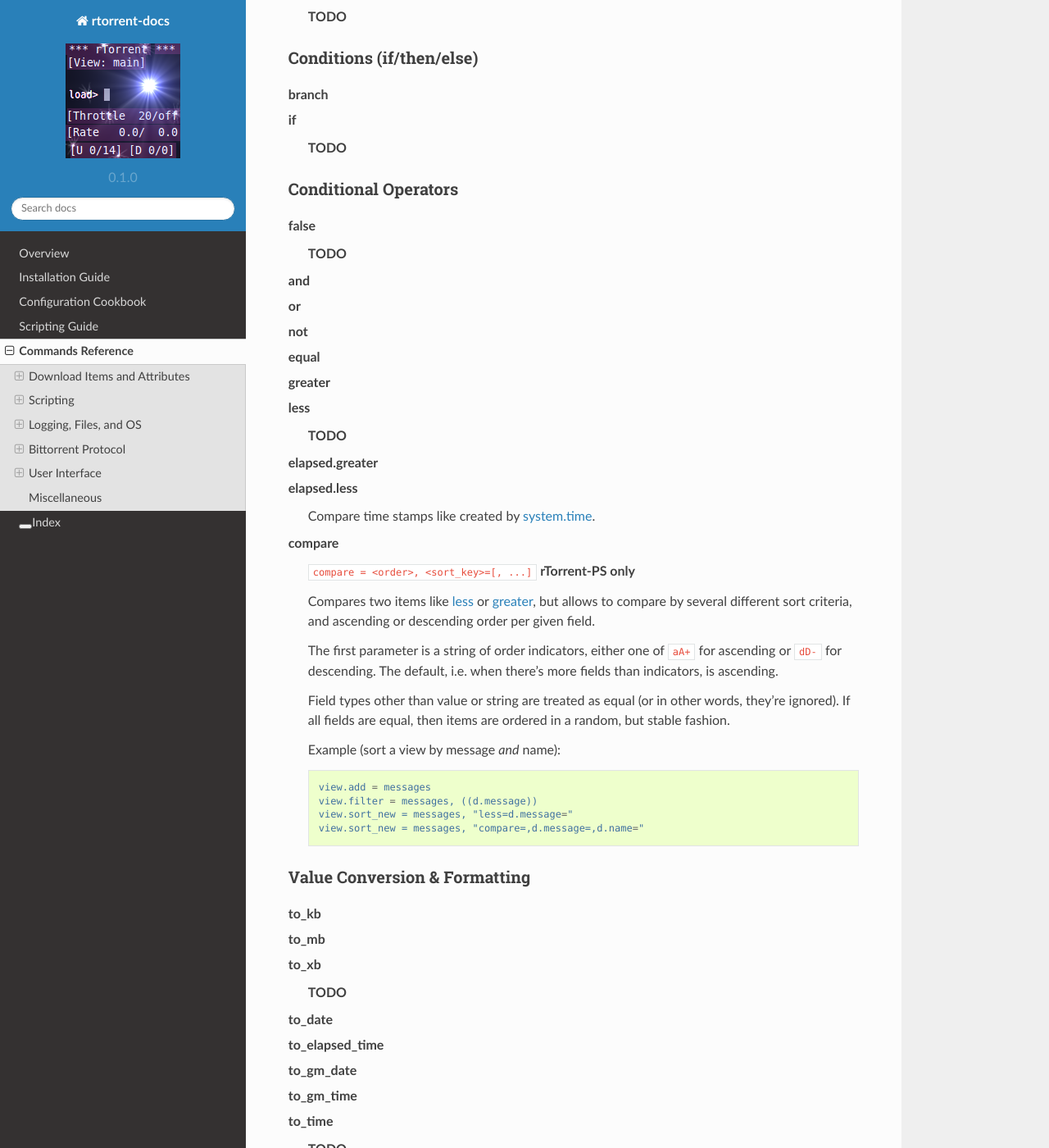
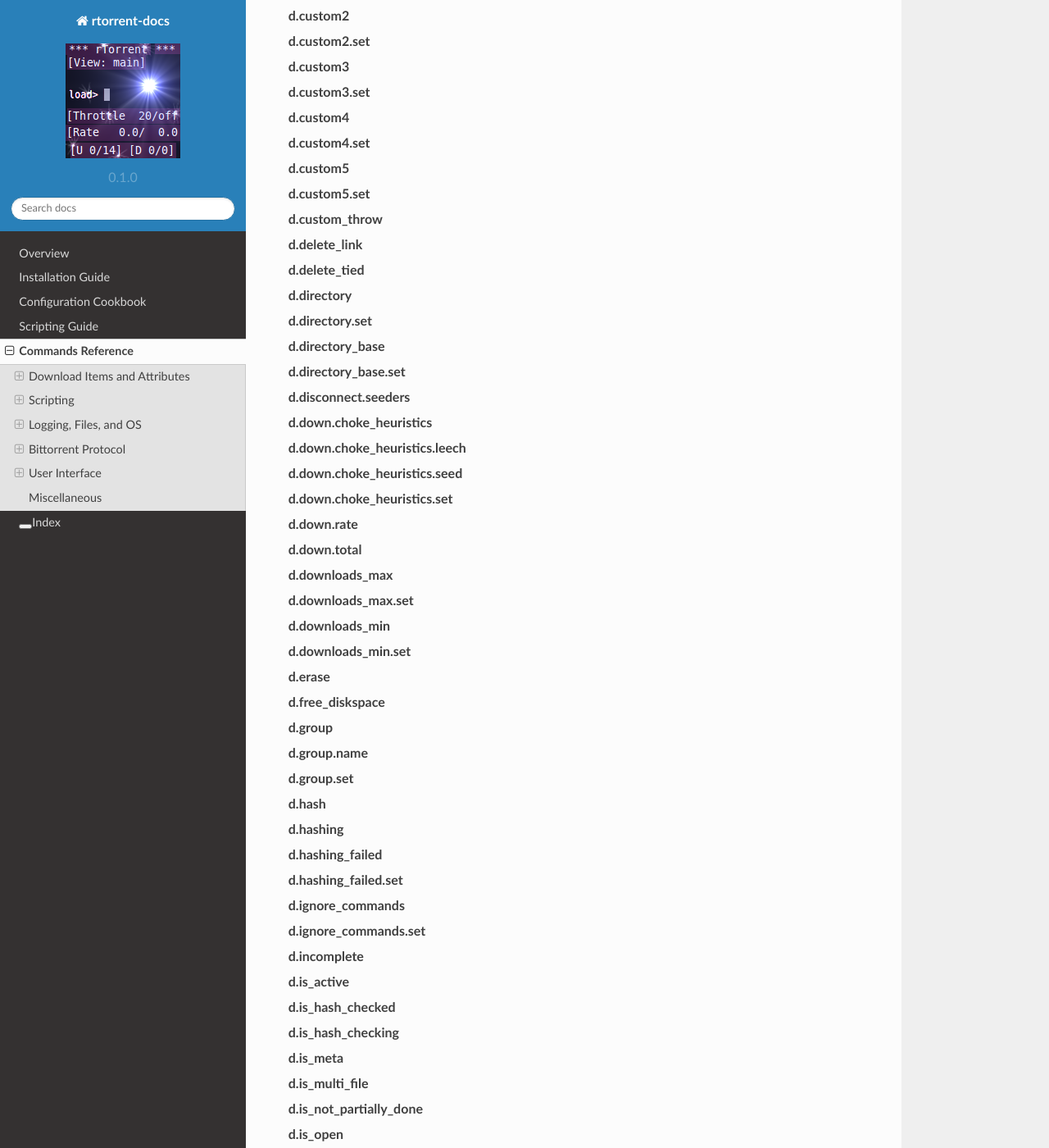
Before and after one commit to rtorrent-community/rtorrent-docs, a Sphinx documentation site: the page built from docs/cmd-ref.rst, in a window 1280 px wide and 1400 px high, scrolled down 1817 px. Shown: the whole window at 82% size. Built offline with Sphinx 7.4.7 and the Read the Docs theme 2.0.0, drawn with Linux system fonts in a browser that asks for light colours; some of the changed text lies outside the part shown.

Commit message:
single-letter command groups, and load.*

```diff
--- a/docs/include-cmd-items.rst
+++ b/docs/include-cmd-items.rst
@@ -3,7 +3,173 @@
 `d.*` commands
 ^^^^^^^^^^^^^^^^^^^^^^^^^^
 
-**TODO**
+.. glossary::
+
+    d.accepting_seeders
+    d.accepting_seeders.disable
+    d.accepting_seeders.enable
+    d.base_filename
+    d.base_path
+    d.bitfield
+    d.bytes_done
+    d.check_hash
+    d.chunk_size
+    d.chunks_hashed
+    d.chunks_seen
+    d.close
+    d.close.directly
+    d.complete
+    d.completed_bytes
+    d.completed_chunks
+    d.connection_current
+    d.connection_current.set
+    d.connection_leech
+    d.connection_seed
+    d.create_link
+    d.creation_date
+    d.custom
+    d.custom.set
+    d.custom1
+    d.custom1.set
+    d.custom2
+    d.custom2.set
+    d.custom3
+    d.custom3.set
+    d.custom4
+    d.custom4.set
+    d.custom5
+    d.custom5.set
+    d.custom_throw
+    d.delete_link
+    d.delete_tied
+    d.directory
+    d.directory.set
+    d.directory_base
+    d.directory_base.set
+    d.disconnect.seeders
+    d.down.choke_heuristics
+    d.down.choke_heuristics.leech
+    d.down.choke_heuristics.seed
+    d.down.choke_heuristics.set
+    d.down.rate
+    d.down.total
+    d.downloads_max
+    d.downloads_max.set
+    d.downloads_min
+    d.downloads_min.set
+    d.erase
+    d.free_diskspace
+    d.group
+    d.group.name
+    d.group.set
+    d.hash
+    d.hashing
+    d.hashing_failed
+    d.hashing_failed.set
+    d.ignore_commands
+    d.ignore_commands.set
+    d.incomplete
+    d.is_active
+    d.is_hash_checked
+    d.is_hash_checking
+    d.is_meta
+    d.is_multi_file
+    d.is_not_partially_done
+    d.is_open
+    d.is_partially_done
+    d.is_pex_active
+    d.is_private
+    d.left_bytes
+    d.load_date
+    d.loaded_file
+    d.local_id
+    d.local_id_html
+    d.max_file_size
+    d.max_file_size.set
+    d.max_size_pex
+    d.message
+    d.message.set
+    d.mode
+    d.multicall2
+    d.name
+    d.open
+    d.pause
+    d.peer_exchange
+    d.peer_exchange.set
+    d.peers_accounted
+    d.peers_complete
+    d.peers_connected
+    d.peers_max
+    d.peers_max.set
+    d.peers_min
+    d.peers_min.set
+    d.peers_not_connected
+    d.priority
+    d.priority.set
+    d.priority_str
+    d.ratio
+    d.resume
+    d.save_full_session
+    d.save_resume
+    d.size_bytes
+    d.size_chunks
+    d.size_files
+    d.size_pex
+    d.skip.rate
+    d.skip.total
+    d.start
+    d.state
+    d.state_changed
+    d.state_counter
+    d.stop
+    d.throttle_name
+    d.throttle_name.set
+    d.tied_to_file
+    d.tied_to_file.set
+    d.timestamp.finished
+    d.timestamp.started
+    d.tracker.insert
+    d.tracker.send_scrape
+    d.tracker_announce
+    d.tracker_focus
+    d.tracker_numwant
+    d.tracker_numwant.set
+    d.tracker_size
+    d.try_close
+    d.try_start
+    d.try_stop
+    d.up.choke_heuristics
+    d.up.choke_heuristics.leech
+    d.up.choke_heuristics.seed
+    d.up.choke_heuristics.set
+    d.up.rate
+    d.up.total
+    d.update_priorities
+    d.uploads_max
+    d.uploads_max.set
+    d.uploads_min
+    d.uploads_min.set
+    d.views
+    d.views.has
+    d.views.push_back
+    d.views.push_back_unique
+    d.views.remove
+    d.wanted_chunks
+
+        **TODO**
+
+
+These are part of the default ``pyrocore`` configuration:
+
+.. glossary::
+
+    d.data_path
+    d.session_file
+    d.tracker.bump_scrape
+    d.timestamp.downloaded
+    d.last_active
+
+        **TODO**
 
 
 .. _f-commands:
@@ -11,7 +177,40 @@
 `f.*` commands
 ^^^^^^^^^^^^^^^^^^^^^^^^^^
 
-**TODO**
+.. glossary::
+
+    f.completed_chunks
+    f.frozen_path
+    f.is_create_queued
+    f.is_created
+    f.is_open
+    f.is_resize_queued
+    f.last_touched
+    f.match_depth_next
+    f.match_depth_prev
+    f.multicall
+    f.offset
+    f.path
+    f.path_components
+    f.path_depth
+    f.prioritize_first
+    f.prioritize_first.disable
+    f.prioritize_first.enable
+    f.prioritize_last
+    f.prioritize_last.disable
+    f.prioritize_last.enable
+    f.priority
+    f.priority.set
+    f.range_first
+    f.range_second
+    f.set_create_queued
+    f.set_resize_queued
+    f.size_bytes
+    f.size_chunks
+    f.unset_create_queued
+    f.unset_resize_queued
+
+        **TODO**
 
 
 .. _p-commands:
@@ -19,7 +218,37 @@
 `p.*` commands
 ^^^^^^^^^^^^^^^^^^^^^^^^^^
 
-**TODO**
+.. glossary::
+
+    p.address
+    p.banned
+    p.banned.set
+    p.call_target
+    p.client_version
+    p.completed_percent
+    p.disconnect
+    p.disconnect_delayed
+    p.down_rate
+    p.down_total
+    p.id
+    p.id_html
+    p.is_encrypted
+    p.is_incoming
+    p.is_obfuscated
+    p.is_preferred
+    p.is_snubbed
+    p.is_unwanted
+    p.multicall
+    p.options_str
+    p.peer_rate
+    p.peer_total
+    p.port
+    p.snubbed
+    p.snubbed.set
+    p.up_rate
+    p.up_total
+
+        **TODO**
 
 
 .. _t-commands:
@@ -27,7 +256,42 @@
 `t.*` commands
 ^^^^^^^^^^^^^^^^^^^^^^^^^^
 
-**TODO**
+.. glossary::
+
+    t.activity_time_last
+    t.activity_time_next
+    t.can_scrape
+    t.disable
+    t.enable
+    t.failed_counter
+    t.failed_time_last
+    t.failed_time_next
+    t.group
+    t.id
+    t.is_busy
+    t.is_enabled
+    t.is_enabled.set
+    t.is_extra_tracker
+    t.is_open
+    t.is_usable
+    t.latest_event
+    t.latest_new_peers
+    t.latest_sum_peers
+    t.min_interval
+    t.multicall
+    t.normal_interval
+    t.scrape_complete
+    t.scrape_counter
+    t.scrape_downloaded
+    t.scrape_incomplete
+    t.scrape_time_last
+    t.success_counter
+    t.success_time_last
+    t.success_time_next
+    t.type
+    t.url
+
+        **TODO**
 
 
 .. _load-commands:
```
Also changed, not shown: other parts of docs/include-cmd-items.rst (+20 -1 lines).
